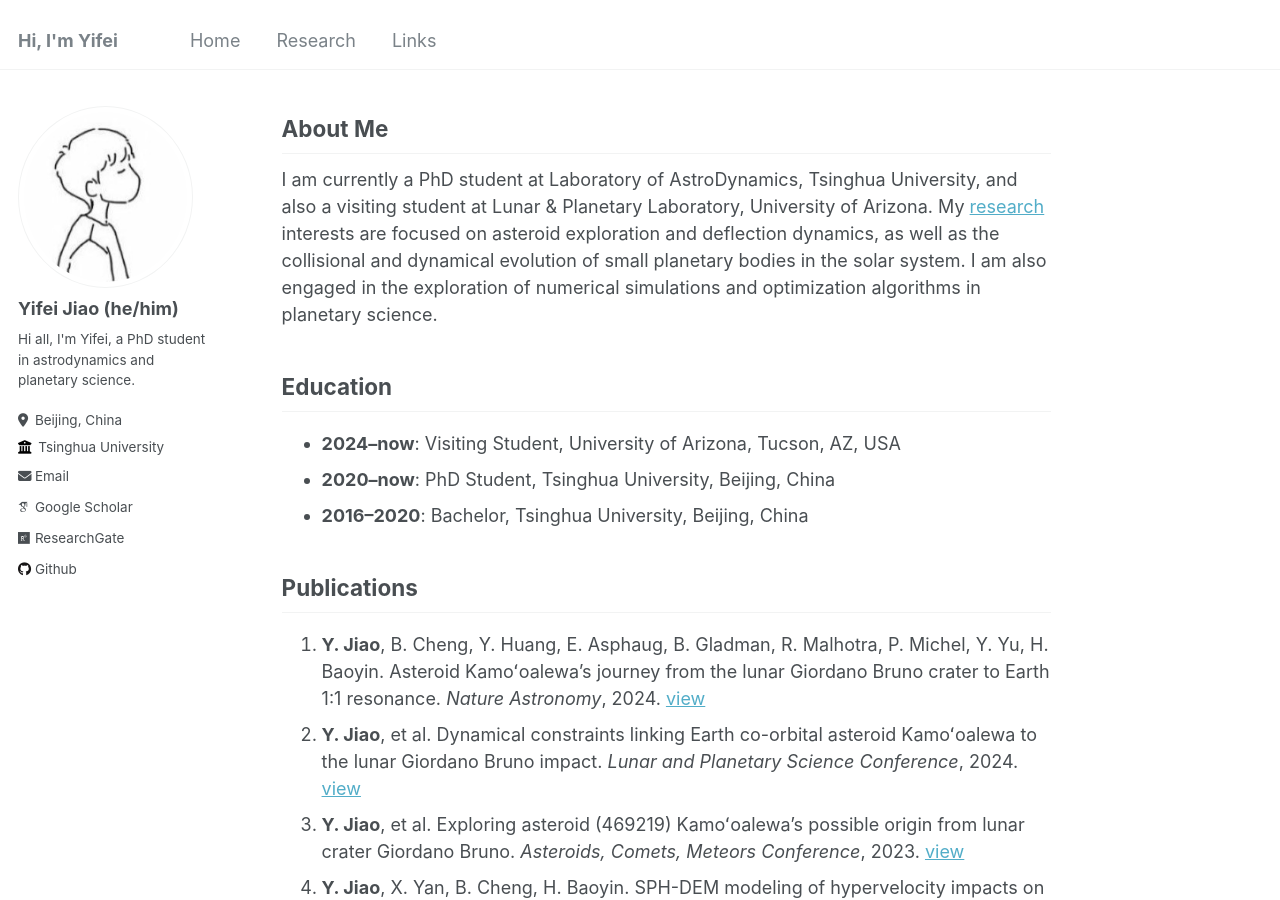
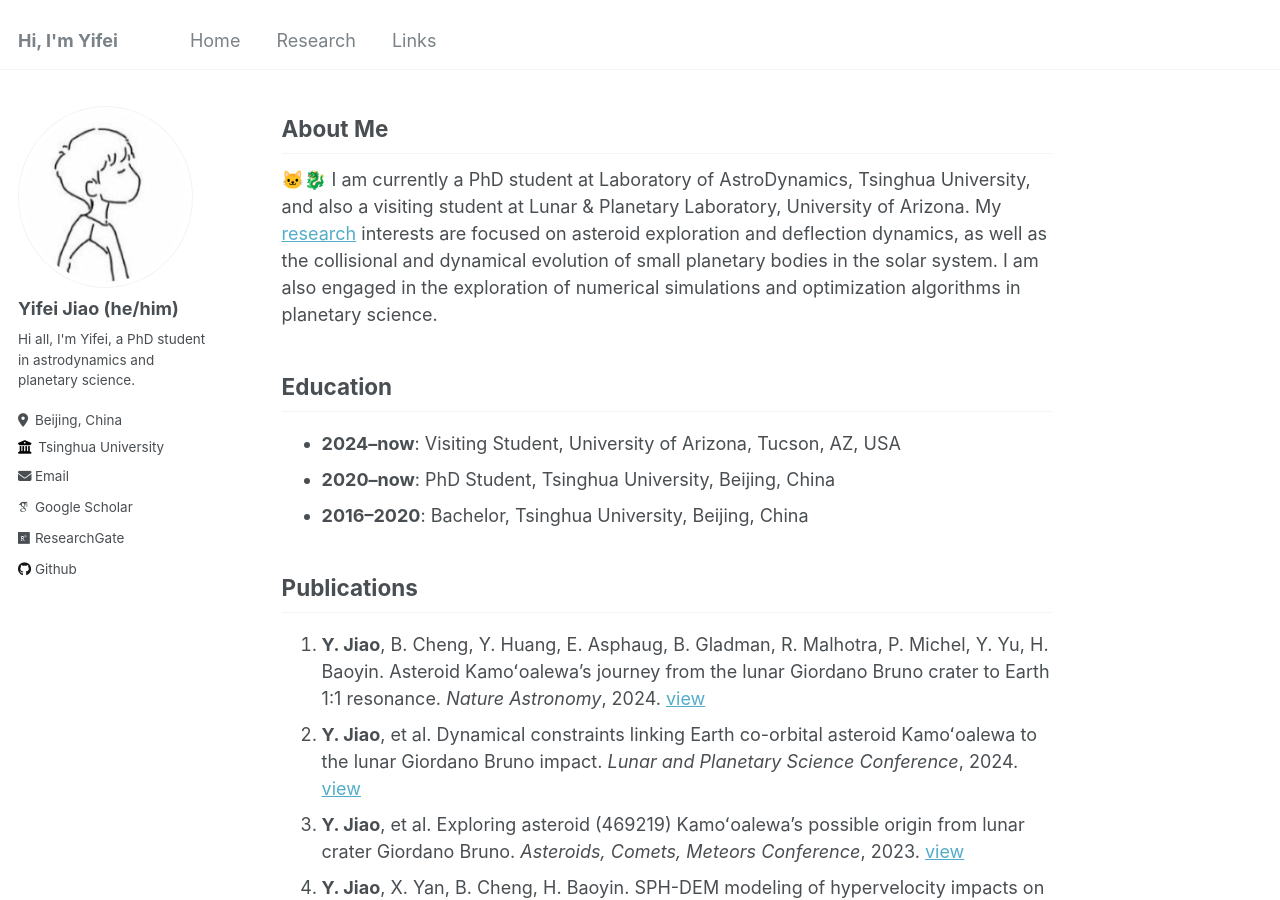
Before and after one commit to jiaoyf-thu/jiaoyf-thu.github.io, a Jekyll site: the page built from _pages/about.md, in a window 1280 px wide and 900 px high. Built offline with Jekyll 4.4.1, drawn with Linux system fonts in a browser that asks for light colours; some web fonts are replaced.

```diff
--- a/_pages/about.md
+++ b/_pages/about.md
@@ -9,7 +9,7 @@ redirect_from:
 
 ## About Me
 
-I am currently a PhD student at Laboratory of AstroDynamics, Tsinghua University, and also a visiting student at Lunar & Planetary Laboratory, University of Arizona. My [research](https://jiaoyf-thu.github.io/research/) interests are focused on asteroid exploration and deflection dynamics, as well as the collisional and dynamical evolution of small planetary bodies in the solar system. I am also engaged in the exploration of numerical simulations and optimization algorithms in planetary science.
+🐱‍🐉 I am currently a PhD student at Laboratory of AstroDynamics, Tsinghua University, and also a visiting student at Lunar & Planetary Laboratory, University of Arizona. My [research](https://jiaoyf-thu.github.io/research/) interests are focused on asteroid exploration and deflection dynamics, as well as the collisional and dynamical evolution of small planetary bodies in the solar system. I am also engaged in the exploration of numerical simulations and optimization algorithms in planetary science.
 
 ## Education
 
```
